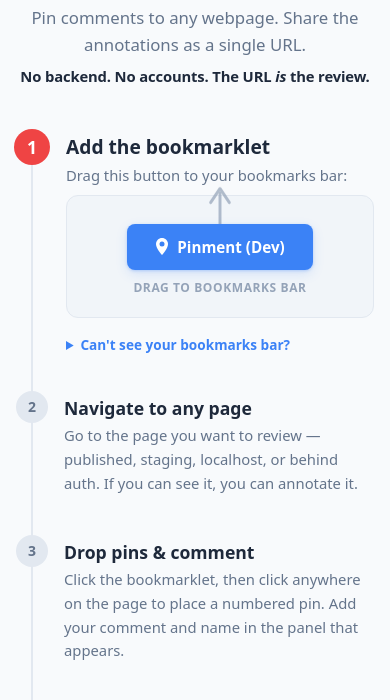
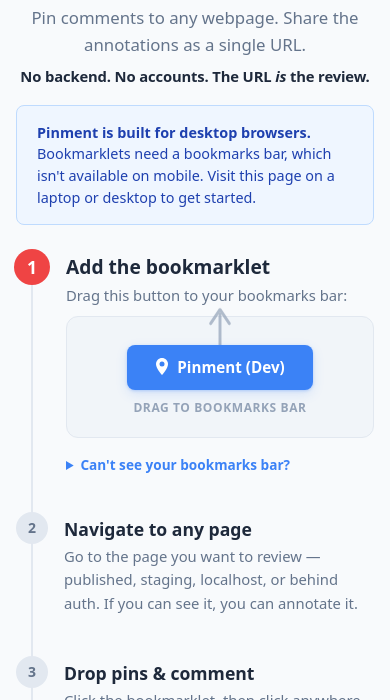
Before and after one commit to khawkins98/pinment, a website built with Vite: page index.html in a window 390 px wide. Shown: the part 80-780 px from the top of the page. Built offline with nearby package versions, Linux system fonts and the light colour scheme.

Commit message:
Add mobile notice banner to landing page
Show a blue info banner on viewports <= 768px explaining that
Pinment requires a desktop browser with a bookmarks bar. Hidden
on desktop via CSS media query — no JS needed.

```diff
--- a/css/style.css
+++ b/css/style.css
@@ -692,6 +692,26 @@ footer em {
   justify-content: flex-end;
 }
 
+/* ---- Mobile notice ---- */
+
+.mobile-notice {
+  display: none;
+  padding: 1rem 1.25rem;
+  background: #eff6ff;
+  border: 1px solid #bfdbfe;
+  border-radius: 8px;
+  font-size: 0.9rem;
+  line-height: 1.5;
+  color: #1e40af;
+  margin-bottom: 1.5rem;
+}
+
+@media (max-width: 768px) {
+  .mobile-notice {
+    display: block;
+  }
+}
+
 /* ---- Responsive ---- */
 
 @media (max-width: 480px) {
--- a/index.html
+++ b/index.html
@@ -17,6 +17,12 @@
     </header>
 
     <main>
+      <!-- Mobile notice (hidden on desktop via CSS) -->
+      <div class="mobile-notice">
+        <strong>Pinment is built for desktop browsers.</strong>
+        Bookmarklets need a bookmarks bar, which isn't available on mobile. Visit this page on a laptop or desktop to get started.
+      </div>
+
       <!-- Onboarding + bookmarklet install -->
       <section id="install">
         <ol class="steps">
```
